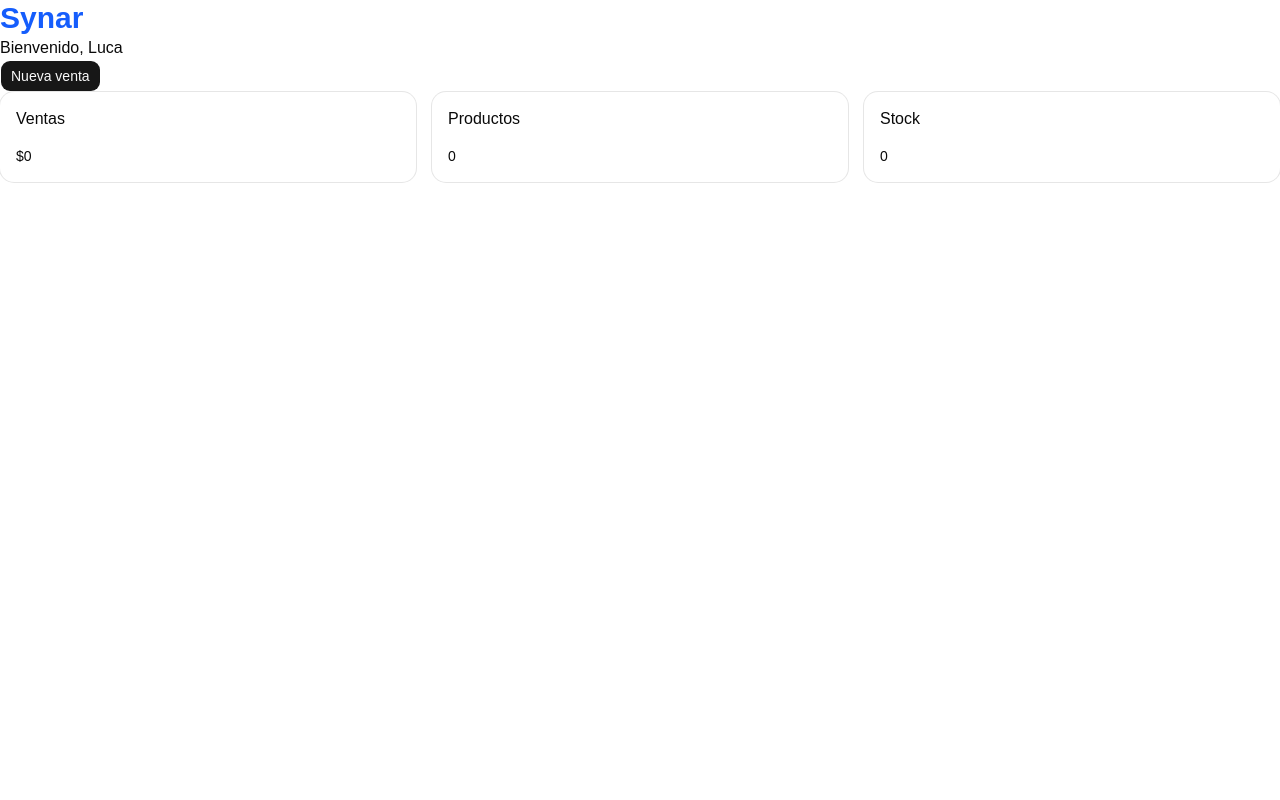
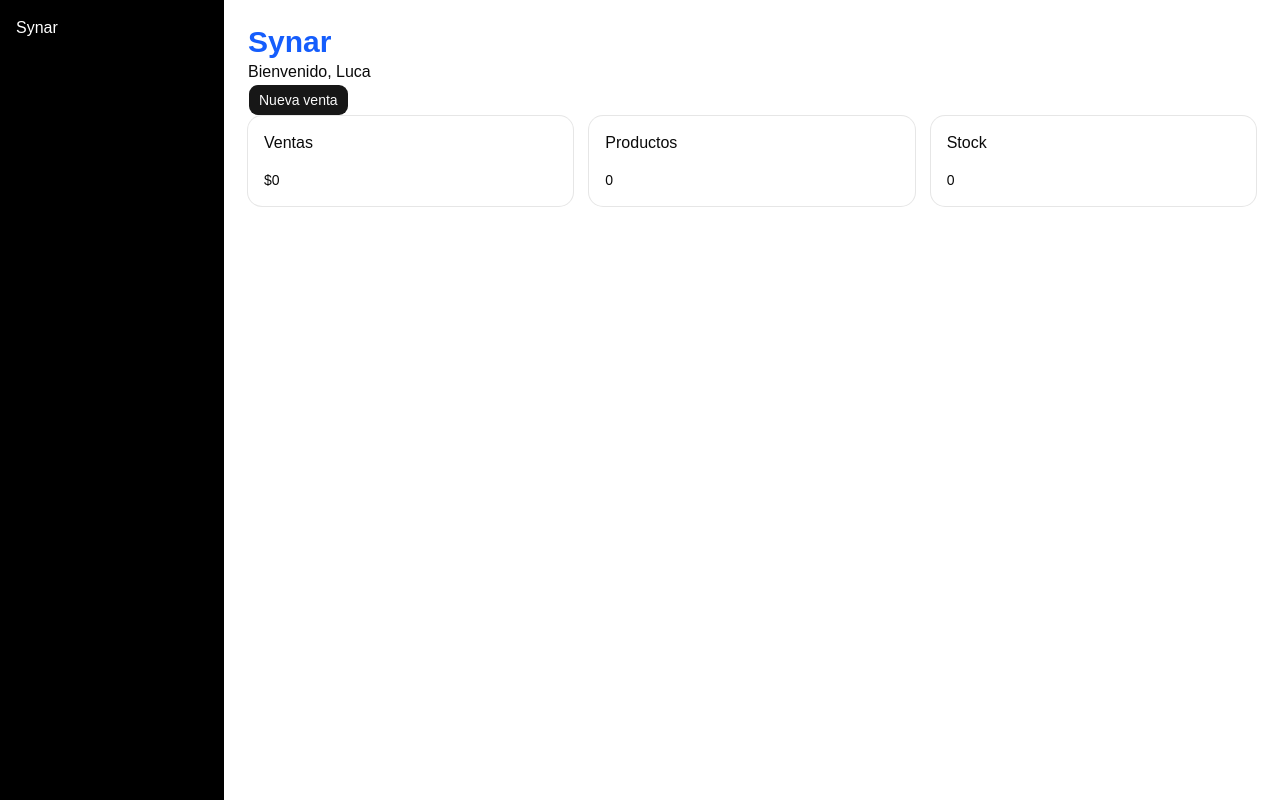
Before and after one commit to LucaxHD06/Synar, a React (Vite) app: page / in a window 1280 px wide. Built offline with nearby package versions, Linux system fonts and the light colour scheme.

Commit message:
Agregar layout de Sidebar y contenido principal

```diff
--- a/src/App.tsx
+++ b/src/App.tsx
@@ -4,6 +4,9 @@
 function App() {
 
     return (
+    <div className="flex">
+      <aside className="w-56 h-screen bg-black text-white p-4">Synar</aside>
+      <main className="flex-1 p-6">
         <div>
           <h1 className="text-3xl font-bold text-blue-600">Synar</h1>
           <p>Bienvenido, Luca</p>
@@ -36,6 +39,8 @@
           </Card>
           </div>
         </div>
+      </main>
+    </div>
     )
 }
 
```
Lines whose indentation alone changed are shown as unchanged.
